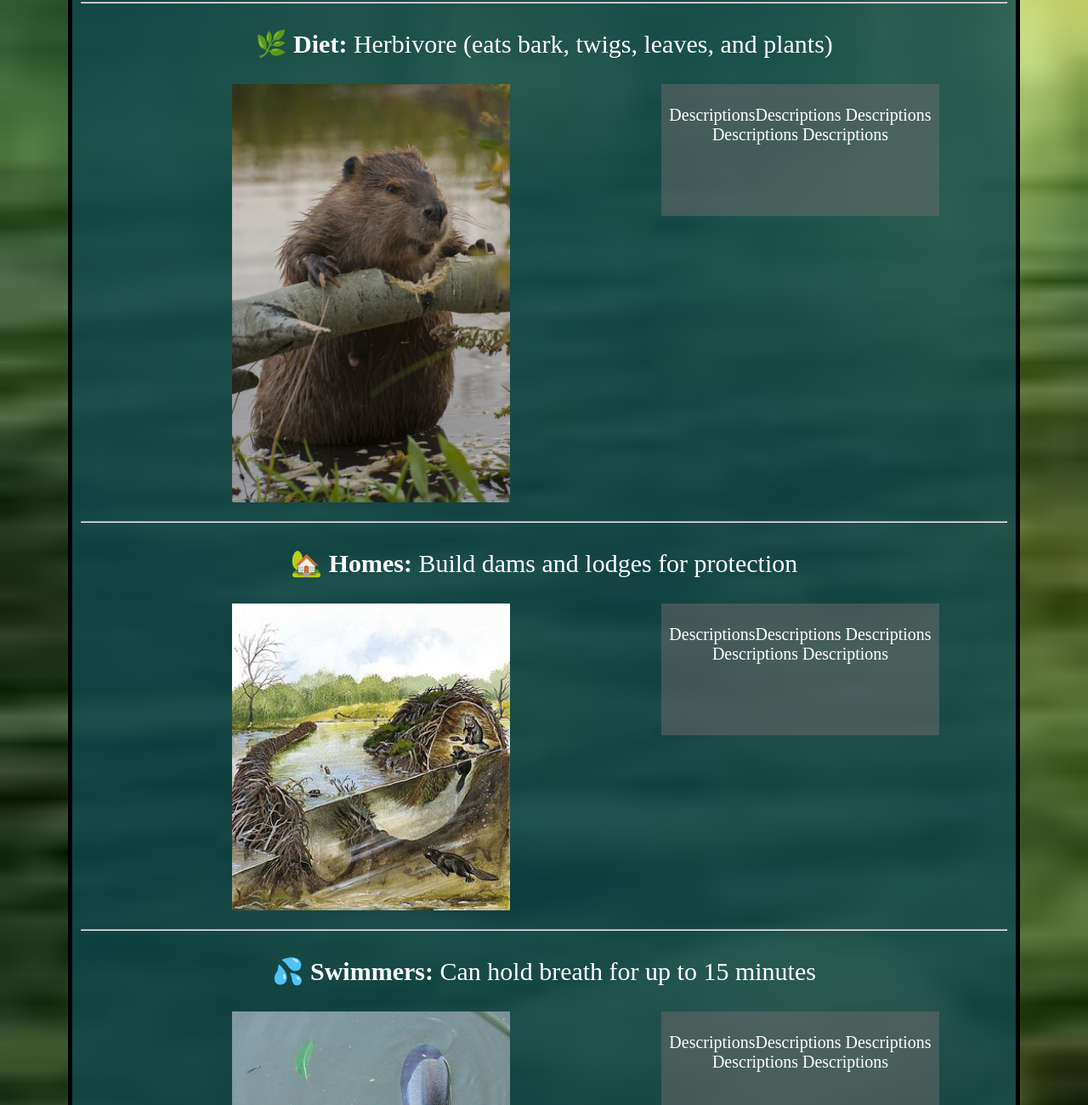
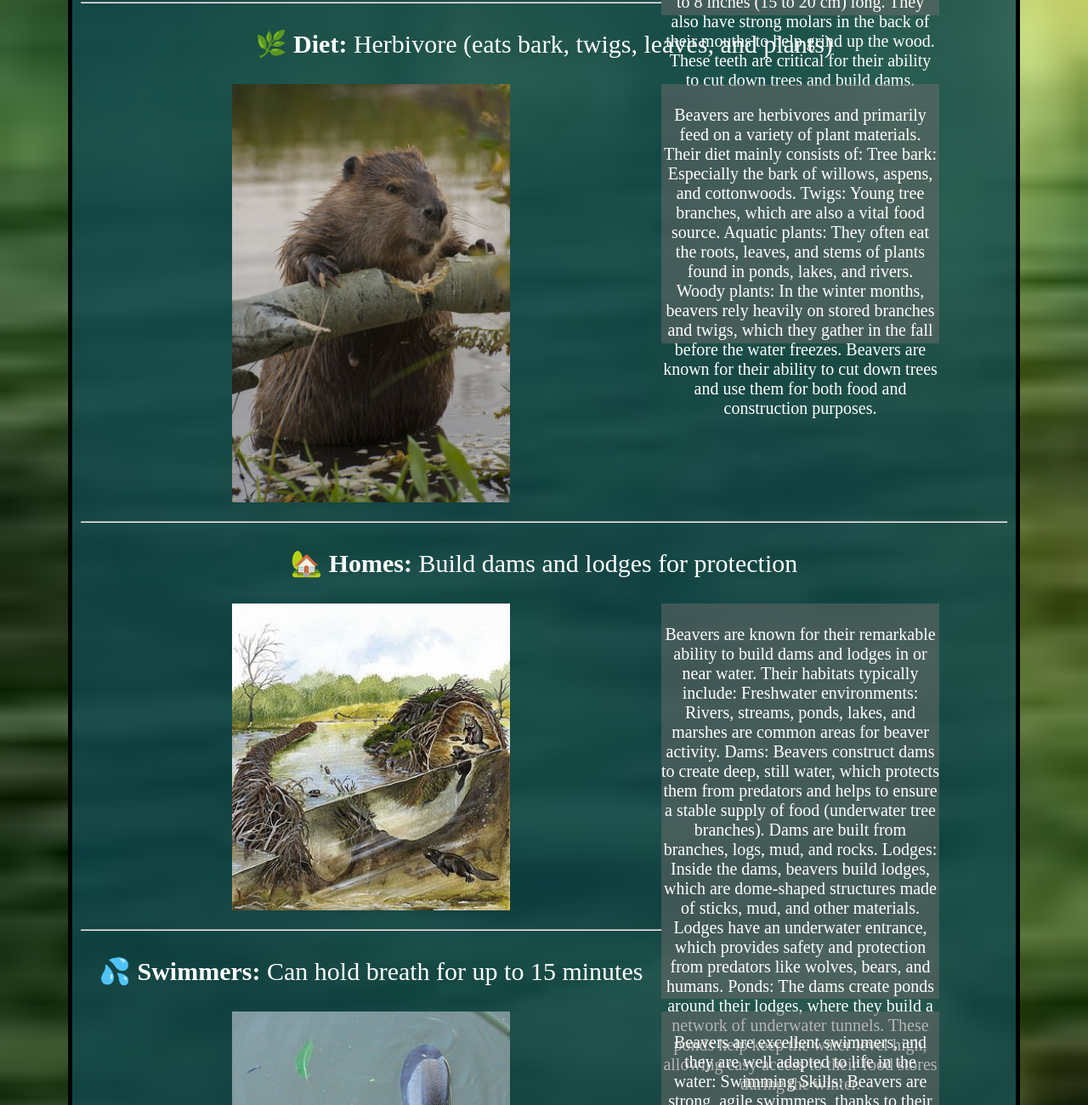
Before and after one commit to Dudesthe1st/Dudes-webiste-project, a plain HTML site: page index.html in a window 1280 px wide. Shown: the part 2880-4180 px from the top of the page at 85% size. Drawn offline with Linux system fonts and the light colour scheme.

Commit message:
Finish product😁 Website about Beavers! (characteristics description added)😁 By:DudesInihao
😁😁😁😁😁😁😁😁😁

```diff
--- a/index.html
+++ b/index.html
@@ -34,23 +34,38 @@
 
                 <p id="size">📏 <b>Size:</b> 2.5 to 4 feet long</p>
                 <img class="pic" src="images/size.jpg">
-                <aside><p>DescriptionsDescriptions Descriptions Descriptions Descriptions</p></aside> <hr>
-
+                <aside><p>Beavers are the largest rodents in North America. Adult beavers typically range from 3 to 4 feet (0.9 to 1.2 meters) in length, including their tail. Their body length alone is around 2 to 2.5 feet (60 to 75 cm). The tail, which is wide and flat, can add another 1 foot (30 cm) to their total length.</p></aside> <hr>
                 <p id="weight">⚖️ <b>Weight:</b> 30 to 70 pounds</p>
                 <img class="pic" src="images/weight.jpg">
-                <aside><p>DescriptionsDescriptions Descriptions Descriptions Descriptions</p></aside> <hr>
+                <aside><p>Beavers are quite heavy for rodents, with adult beavers generally weighing between 30 and 70 pounds (14 to 32 kg). Male beavers tend to be slightly larger and heavier than females. Their weight varies depending on their habitat and food supply, with beavers in colder regions often being larger.</p></aside> <hr>
                 <p id="teeth">🦷 <b>Teeth:</b> Large, orange, ever-growing incisors</p>
                 <img class="pic" src="images/teeth.jpg">
-                <aside><p>DescriptionsDescriptions Descriptions Descriptions Descriptions</p></aside><hr>
+                <aside><p>Beavers have large, sharp, orange-colored incisors that are constantly growing throughout their lives. Their incisors are well-adapted for gnawing through wood. The orange color comes from iron in the enamel, which strengthens the teeth for chewing through tough materials like tree bark. Beavers' teeth are self-sharpening due to their constant wear on wood. Their sharp, chisel-like teeth can grow up to 6 to 8 inches (15 to 20 cm) long. They also have strong molars in the back of their mouths to help grind up the wood. These teeth are critical for their ability to cut down trees and build dams.</p></aside><hr>
                 <p id="diet">🌿 <b>Diet:</b> Herbivore (eats bark, twigs, leaves, and plants)</p>
                 <img class="pic" src="images/beaver_eating.jpg">
-                <aside><p>DescriptionsDescriptions Descriptions Descriptions Descriptions</p></aside> <hr>
+                <aside><p>Beavers are herbivores and primarily feed on a variety of plant materials. Their diet mainly consists of:
+
+                  Tree bark: Especially the bark of willows, aspens, and cottonwoods.
+                  Twigs: Young tree branches, which are also a vital food source.
+                  Aquatic plants: They often eat the roots, leaves, and stems of plants found in ponds, lakes, and rivers.
+                  Woody plants: In the winter months, beavers rely heavily on stored branches and twigs, which they gather in the fall before the water freezes.
+                  Beavers are known for their ability to cut down trees and use them for both food and construction purposes.</p></aside> <hr>
                 <p id="home">🏡 <b>Homes:</b> Build dams and lodges for protection</p>
                 <img class="pic" src="images/home.jpg">
-                <aside><p>DescriptionsDescriptions Descriptions Descriptions Descriptions</p></aside><hr>
+                <aside id="aside_home"><p>Beavers are known for their remarkable ability to build dams and lodges in or near water. Their habitats typically include:
+
+                  Freshwater environments: Rivers, streams, ponds, lakes, and marshes are common areas for beaver activity.
+                  Dams: Beavers construct dams to create deep, still water, which protects them from predators and helps to ensure a stable supply of food (underwater tree branches). Dams are built from branches, logs, mud, and rocks.
+                  Lodges: Inside the dams, beavers build lodges, which are dome-shaped structures made of sticks, mud, and other materials. Lodges have an underwater entrance, which provides safety and protection from predators like wolves, bears, and humans.
+                  Ponds: The dams create ponds around their lodges, where they build a network of underwater tunnels. These ponds help keep the water level high, allowing easy access to their food stores during the winter.</p></aside><hr>
                 <p id="swim">💦 <b>Swimmers:</b> Can hold breath for up to 15 minutes</p>
                 <img class="pic" src="images/swimming.jpg">
-                <aside><p>DescriptionsDescriptions Descriptions Descriptions Descriptions</p></aside> <hr>
+                <aside id="aside_swimmer"><p>Beavers are excellent swimmers, and they are well adapted to life in the water:
+
+                  Swimming Skills: Beavers are strong, agile swimmers, thanks to their webbed feet, which act like paddles in the water. They can swim at speeds of up to 5 miles per hour (8 km/h) when necessary.
+                  Tail: Their flat, scaly tails serve as rudders, helping them steer and balance while swimming. They use their tails to propel themselves in the water, especially when swimming longer distances.
+                  Underwater Diving: Beavers can stay underwater for several minutes. Their thick fur keeps them warm, and they have specialized lips that close behind their teeth to prevent water from entering their mouths when they are chewing or cutting underwater.
+                  Night Swimmers: Beavers are typically nocturnal, so they often do most of their swimming and foraging at night. Their large, webbed feet and strong swimming capabilities allow them to move through their aquatic environment with ease.</p></aside> <hr>
 
           </div>
 
--- a/style.css
+++ b/style.css
@@ -56,10 +56,16 @@ aside{
     width: 30%;
     height: 50px;
     padding-top: 5px;
-    padding-bottom: 100px;
+    padding-bottom: 250px;
     background-color: rgba(112, 108, 108,0.5);
     margin-right: 80px;
     text-align: center;
     font-size: 20px;
 
 }
+#aside_home{
+    padding-bottom: 410px;
+}
+#aside_swimmer{
+    padding-bottom: 450px;
+}
```
